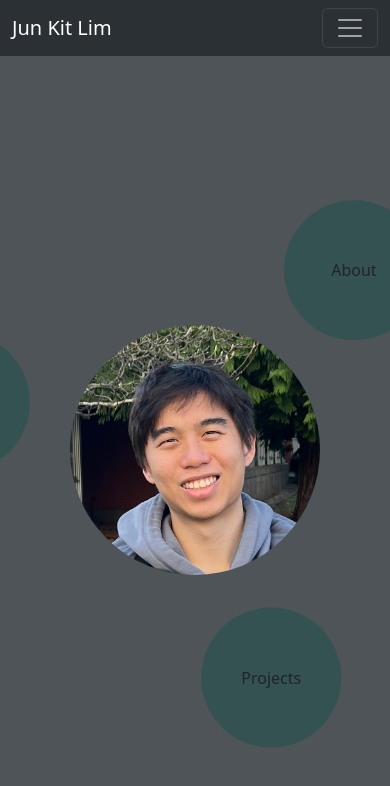
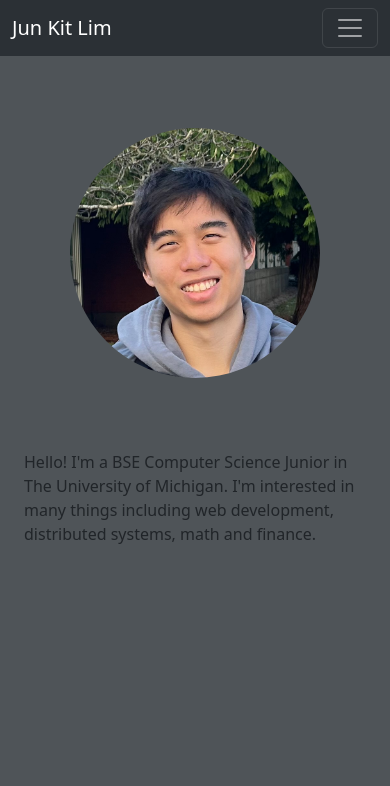
Before and after one commit to Acty101/website, a React (Create React App) app: page /about in a window 390 px wide. Before the commit this address led to /. Shown: the top 786 px of the page. Built offline with nearby package versions, Linux system fonts and the light colour scheme.

Commit message:
update animation logic + responsive about page + refactors

```diff
--- a/src/App.tsx
+++ b/src/App.tsx
@@ -1,17 +1,16 @@
 import {
-  BrowserRouter as Router,
   Routes,
   Route,
   Navigate,
-  useLocation,
 } from "react-router-dom";
 import Resume from "./pages/Resume";
 import Home from "./pages/Home";
 import Base from "./pages/Base";
 import About from "./pages/About";
 import Projects from "./pages/Projects";
+import Hobbies from "./pages/Hobbies";
+import Skills from "./pages/Skills";
 import "./App.css";
-import { useEffect, useState } from "react";
 
 /*
 CONTACT DETAILS:
@@ -46,8 +45,10 @@ function App() {
           path="/resume"
           element={<Resume path={RESUME} />}
         />
-        <Route path="/about-me" element={<About />} />
+        <Route path="/about" element={<About />} />
         <Route path="/projects" element={<Projects />} />
+        <Route path="/skills" element={<Skills />} />
+        <Route path="/hobbies" element={<Hobbies />} />
         <Route path="*" element={<Navigate to="/" />} />
       </Route>
     </Routes>
--- a/src/components/Bubbles.tsx
+++ b/src/components/Bubbles.tsx
@@ -44,6 +44,26 @@ export function BigStaticBubble() {
     ></div>
   );
 }
+/**
+ * Bubble for fading out animation after link changes
+ */
+export function FadingBubble({ duration }: { duration: number }) {
+  const [mount, setMount] = useState(true);
+  const [scope, animate] = useAnimate();
+  useEffect(() => {
+    animate(scope.current, { opacity: 0 }, { duration: duration }).then(() => {
+      setMount(false); // unmount after done animating so it doesn't interfere
+    });
+  }, []);
+
+  return mount ? (
+    <motion.div
+      ref={scope}
+      className="round-corners d-flex align-items-center justify-content-center"
+      style={{ width: 150, height: 150, zIndex: 5, scale: 20 }}
+    ></motion.div>
+  ) : null;
+}
 
 /**
  * Bubble for shrinking animation after link changes
@@ -55,7 +75,7 @@ export function ShrinkingBubble() {
       style={{ width: 150, height: 150, zIndex: 5 }}
       animate={{ scale: 0 }}
       transition={{ duration: 2 }}
-      initial={{ scale: 16 }}
+      initial={{ scale: 20 }}
     ></motion.div>
   );
 }
--- a/src/pages/Home.css
+++ b/src/components/Profile.css
@@ -1,5 +1,5 @@
 .profile-pic-container {
-    position: absolute;
+    position: relative;
     width: 250px;
     height: 250px;
 }
--- /dev/null
+++ b/src/components/Profile.tsx
@@ -0,0 +1,28 @@
+import { motion } from "framer-motion";
+import { useState } from "react";
+import "./Profile.css";
+
+function Profile({ duration }: { duration: number }) {
+  const [img, setImg] = useState("./images/profile.jpg");
+
+  return (
+    <motion.div
+      className="profile-pic-container"
+      animate={{ scale: 1 }}
+      initial={{ scale: 0 }}
+      transition={{ duration: duration }}
+    >
+      {img && (
+        <img
+          className="profile-pic"
+          src={img}
+          onError={(e) => {
+            setImg("");
+          }}
+        />
+      )}
+    </motion.div>
+  );
+}
+
+export default Profile;
--- a/src/pages/About.tsx
+++ b/src/pages/About.tsx
@@ -1,8 +1,8 @@
 import Routed from "./RoutedTemplate";
-import { LeftSlideBubble, RotatingBubble } from "../components/Bubbles";
 import Container from "react-bootstrap/Container";
 import Row from "react-bootstrap/Row";
 import Col from "react-bootstrap/Col";
+import Profile from "../components/Profile";
 import { CSSProperties, useEffect, useState } from "react";
 import { animate } from "framer-motion";
 
@@ -12,9 +12,7 @@ function About() {
   const [moveLeft, setMoveLeft] = useState(true);
 
   const colClass = "h-100 d-flex align-items-center justify-content-center";
-  const colStlye: CSSProperties | undefined = {
-    overflow: "hidden",
-  };
+  const colStlye: CSSProperties | undefined = {};
   const radius = 120;
   const duration = 1.5;
 
@@ -36,42 +34,32 @@ function About() {
 
   return (
     <Routed>
-      <Container fluid className="h-100">
+      <Container
+        fluid
+        className="h-100"
+        style={{ overflow: "auto", overflowY: "auto" }}
+      >
         <Row className="h-100">
           <Col sm className={colClass} style={colStlye}>
             hello
           </Col>
-          <Col
-            sm
-            className={colClass}
-            style={{ ...colStlye, position: "absolute" }}
-          >
-            {/* <LeftSlideBubble finalX={"-20vw"} finalY={"-30vh"} /> */}
-            <RotatingBubble
-              angle={0}
-              radius={radius}
-              duration={duration}
-              text={"Introduction"}
-              select={true}
-              clockwise={false}
-              onClickCallback={callback}
-            />
-            <RotatingBubble
-              angle={120}
-              radius={radius}
-              duration={duration}
-              text={"Hobbies"}
-              select={true}
-              clockwise={false}
-            />
-            <RotatingBubble
-              angle={240}
-              radius={radius}
-              duration={duration}
-              text={"Skills"}
-              select={true}
-              clockwise={false}
-            />
+          <Col xs={{ order: "first" }} sm={{order: 0 }} className={colClass} style={colStlye}>
+            <Container fluid className="h-100">
+              <Row className="h-50">
+                <Col sm className={colClass} style={colStlye}>
+                  <Profile duration={0.5} />
+                </Col>
+              </Row>
+              <Row>
+                <Col sm className={colClass} style={colStlye}>
+                  <p>
+                    Hello! I'm a BSE Computer Science Junior in The University
+                    of Michigan. I'm interested in many things including web
+                    development, distributed systems, math and finance.
+                  </p>
+                </Col>
+              </Row>
+            </Container>
           </Col>
           <Col sm className={colClass} style={colStlye}>
             lol
--- a/src/pages/Base.css
+++ b/src/pages/Base.css
@@ -8,6 +8,5 @@
 
 .flex-container .content{
     flex: 1 1 auto;
-    overflow: hidden;
     background: #4f5458;
 }
--- /dev/null
+++ b/src/pages/Hobbies.tsx
@@ -0,0 +1,5 @@
+function Hobbies() {
+  return <div> Child Component</div>;
+}
+
+export default Hobbies;
--- a/src/pages/Home.tsx
+++ b/src/pages/Home.tsx
@@ -1,18 +1,18 @@
-import { useState } from "react";
-import { motion, animate } from "framer-motion";
+import { animate } from "framer-motion";
 import { RotatingBubble } from "../components/Bubbles";
-import "./Home.css";
 import { useNavigate } from "react-router-dom";
+import Profile from "../components/Profile";
 
 function Home() {
-  const [img, setImg] = useState("./images/profile.jpg");
+
   const duration = 2;
   const radius = 250;
   const navigate = useNavigate();
+  const rotateClockwise = Math.random() < 0.5;
 
   const callbackGenerator = (link: string) => {
     return (scope: any) => {
-      animate(scope.current, { scale: 16 }, { duration: 1 })
+      animate(scope.current, { scale: 20 }, { duration: 1 })
         .then(() => {
           navigate(link, { state: { prev: "/" } });
         })
@@ -33,41 +33,48 @@ function Home() {
         duration={duration}
         text={"About"}
         select={true}
-        onClickCallback={callbackGenerator("/about-me")}
+        clockwise={rotateClockwise}
+        onClickCallback={callbackGenerator("/about")}
       />
       <RotatingBubble
-        angle={120}
+        angle={72}
         radius={radius}
         duration={duration}
         text={"Projects"}
         select={true}
+        clockwise={rotateClockwise}
         onClickCallback={callbackGenerator("/projects")}
       />
       <RotatingBubble
-        angle={240}
+        angle={144}
         radius={radius}
         duration={duration}
         text={"Resume"}
         select={true}
+        clockwise={rotateClockwise}
         onClickCallback={callbackGenerator("/resume")}
       />
+      <RotatingBubble
+        angle={216}
+        radius={radius}
+        duration={duration}
+        text={"Hobbies"}
+        select={true}
+        clockwise={rotateClockwise}
+        onClickCallback={callbackGenerator("/hobbies")}
+      />
+      <RotatingBubble
+        angle={288}
+        radius={radius}
+        duration={duration}
+        text={"Skills"}
+        select={true}
+        clockwise={rotateClockwise}
+        onClickCallback={callbackGenerator("/skills")}
+      />
 
-      <motion.div
-        className="profile-pic-container"
-        animate={{ scale: 1 }}
-        initial={{ scale: 0 }}
-        transition={{ duration: duration }}
-      >
-        {img && (
-          <img
-            className="profile-pic"
-            src={img}
-            onError={(e) => {
-              setImg("");
-            }}
-          />
-        )}
-      </motion.div>
+      <Profile duration={duration}/>
+
     </div>
   );
 }
--- a/src/pages/RoutedTemplate.tsx
+++ b/src/pages/RoutedTemplate.tsx
@@ -1,5 +1,5 @@
 import React, { useEffect, useState } from "react";
-import { ShrinkingBubble, BigStaticBubble } from "../components/Bubbles";
+import { FadingBubble, BigStaticBubble } from "../components/Bubbles";
 import { useLocation } from "react-router-dom";
 
 function Routed({ children }: { children: React.ReactNode }) {
@@ -15,18 +15,18 @@ function Routed({ children }: { children: React.ReactNode }) {
     window.history.replaceState(null, "");
   }, []);
 
+  const className = "h-100 d-flex align-items-center justify-content-center";
+
   return (
     <>
       <div
-        className="h-100 d-flex align-items-center justify-content-center"
+        className={className}
         style={{ overflow: "hidden", position: "relative" }}
       >
         {children}
-        {stateData.prev === "/" && (rendered ? (
-          <ShrinkingBubble />
-        ) : (
-          <BigStaticBubble />)
-        )}
+
+        {stateData.prev === "/" &&
+          (rendered ? <FadingBubble duration={1} /> : <BigStaticBubble />)}
       </div>
     </>
   );
--- /dev/null
+++ b/src/pages/Skills.tsx
@@ -0,0 +1,11 @@
+import Routed from "./RoutedTemplate";
+
+function Skills() {
+  return (
+    <Routed>
+      <div> Child Component</div>
+    </Routed>
+  );
+}
+
+export default Skills;
```
